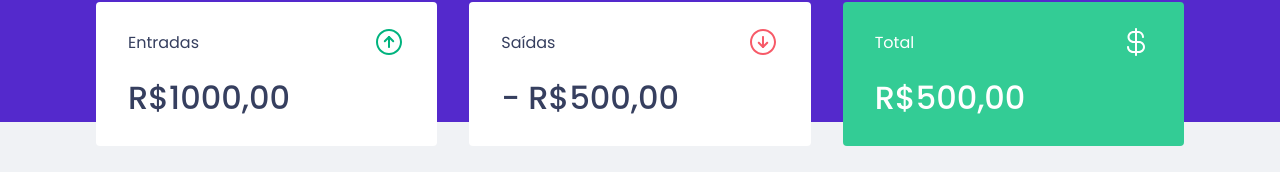
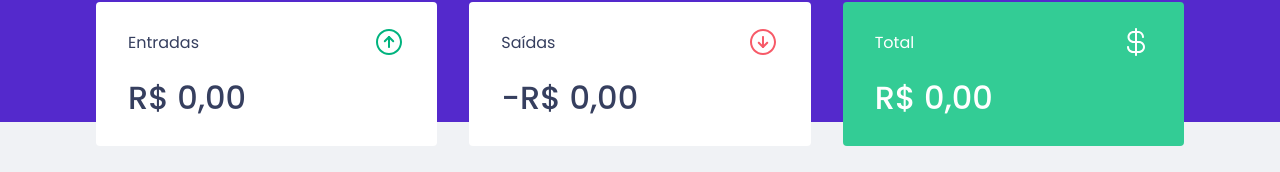
Before and after one commit to Tiago-Silva/dtmoney, a React (Create React App) app: page / in a window 1280 px wide. Shown: the part 150-322 px from the top of the page. Built offline with nearby package versions, Linux system fonts and the light colour scheme; no server answers; what miragejs would draw is missing.

Commit message:
feat: calculating summary

```diff
--- a/src/components/Summary/summary.tsx
+++ b/src/components/Summary/summary.tsx
@@ -9,6 +9,30 @@
 export function Summary() {
     const { transactions } = useContext(TransactionsContext);
 
+    // const totalDeposits = transactions.reduce((acc, transaction) => {
+    //     if (transaction.type === 'deposit') {
+    //         return acc + transaction.amount;
+    //     }
+
+    //     return acc;
+    // }, 0);
+
+    const summary = transactions.reduce((acc, transaction) => {
+        if (transaction.type === 'deposit') {
+            acc.deposits += transaction.amount;
+            acc.total += transaction.amount;
+        } else {
+            acc.withdraws += transaction.amount;
+            acc.total -= transaction.amount;
+        }
+
+        return acc;
+    }, {
+        deposits: 0,
+        withdraws: 0,
+        total: 0
+    });
+
     return (
         <Container>
             <div>
@@ -16,21 +40,37 @@
                     <p>Entradas</p>
                     <img src={IncomeImg} alt="Entradas" />
                 </header>
-                <strong>R$1000,00</strong>
+                <strong>
+                    {new Intl.NumberFormat('pt-BR', {
+                        style: 'currency',
+                        currency: 'BRL'
+                    }).format(summary.deposits)}
+                </strong>
             </div>
             <div>
                 <header>
                     <p>Saídas</p>
                     <img src={OutcommeImg} alt="Saídas" />
                 </header>
-                <strong>- R$500,00</strong>
+                <strong>
+                    -
+                    {new Intl.NumberFormat('pt-BR', {
+                        style: 'currency',
+                        currency: 'BRL'
+                    }).format(summary.withdraws)}
+                </strong>
             </div>
             <div className="highlight-background">
                 <header>
                     <p>Total</p>
                     <img src={TotalImg} alt="Total" />
                 </header>
-                <strong>R$500,00</strong>
+                <strong>
+                    {new Intl.NumberFormat('pt-BR', {
+                        style: 'currency',
+                        currency: 'BRL'
+                    }).format(summary.total)}
+                </strong>
             </div>
         </Container>
     );
```
